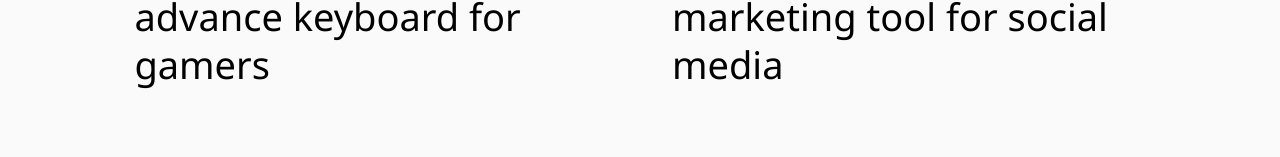
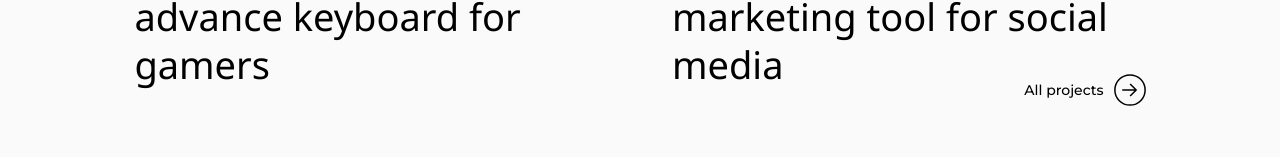
Before and after one commit to antonMandrichenko/company, a Next.js app: page / in a window 1280 px wide. Shown: the part 2246-2403 px from the top of the page. Built offline with nearby package versions, Linux system fonts and the light colour scheme.

Commit message:
Code refactor: button position

```diff
--- a/components/Home/AppButton.tsx
+++ b/components/Home/AppButton.tsx
@@ -5,9 +5,6 @@ import Link from "next/link";
 const useStyles = makeStyles((theme: Theme) =>
   createStyles({
     link: {
-      position: "absolute",
-      bottom: 12,
-      left: -250,
       color: theme.palette.text.primary,
       cursor: "pointer",
       fontWeight: 400,
@@ -34,12 +31,13 @@ const useStyles = makeStyles((theme: Theme) =>
 
 interface IProps {
   text: string;
+  href: string;
 }
 
-const AppButton: React.SFC<IProps> = ({ text }) => {
+const AppButton: React.SFC<IProps> = ({ text, href }) => {
   const classes = useStyles();
   return (
-    <Link href="/services">
+    <Link href={href}>
       <a className={classes.link}>
         {text}
         <svg
--- a/components/Home/SecondProjectReviewBlock.tsx
+++ b/components/Home/SecondProjectReviewBlock.tsx
@@ -9,6 +9,11 @@ const useStyles = makeStyles(() =>
     root: {
       width: 615,
       position: "relative",
+    },
+    button: {
+      position: "absolute",
+      bottom: 12,
+      left: -250,
     },
   })
 );
@@ -28,7 +33,9 @@ const SecondProjectReviewBlock: React.SFC = () => {
           Project Management & Outsource
         </Typography>
         <Typography variant="subtitle1">Recruting</Typography>
-        <AppButton text="More about services" />
+        <div className={classes.button}>
+          <AppButton text="More about services" href="/services" />
+        </div>
       </div>
     </Link>
   );
--- a/components/Home/SelectedProjects/SelectedProjects.tsx
+++ b/components/Home/SelectedProjects/SelectedProjects.tsx
@@ -5,7 +5,7 @@ import HeaderButton from "../../HeaderButton";
 import ProjectBlock from "./ProjectBlock";
 import images, { ImagesOptions } from "../../../assets";
 import { projects } from "../../../constants/projects";
-
+import AppButton from "../AppButton";
 
 const useStyles = makeStyles(() =>
   createStyles({
@@ -14,10 +14,16 @@ const useStyles = makeStyles(() =>
       padding: "3% 0",
       height: "100vh",
       margin: "0 auto",
+      position: "relative",
     },
-    grid :{
-      marginTop: 20
-    }
+    grid: {
+      marginTop: 20,
+    },
+    button: {
+      position: "absolute",
+      bottom: "3rem",
+      right: 0,
+    },
   })
 );
 
@@ -45,6 +51,9 @@ const SelectedProjects: React.SFC = () => {
           </Grid>
         ))}
       </Grid>
+      <div className={classes.button}>
+        <AppButton text="All projects" href="/projects" />
+      </div>
     </div>
   );
 };
```
